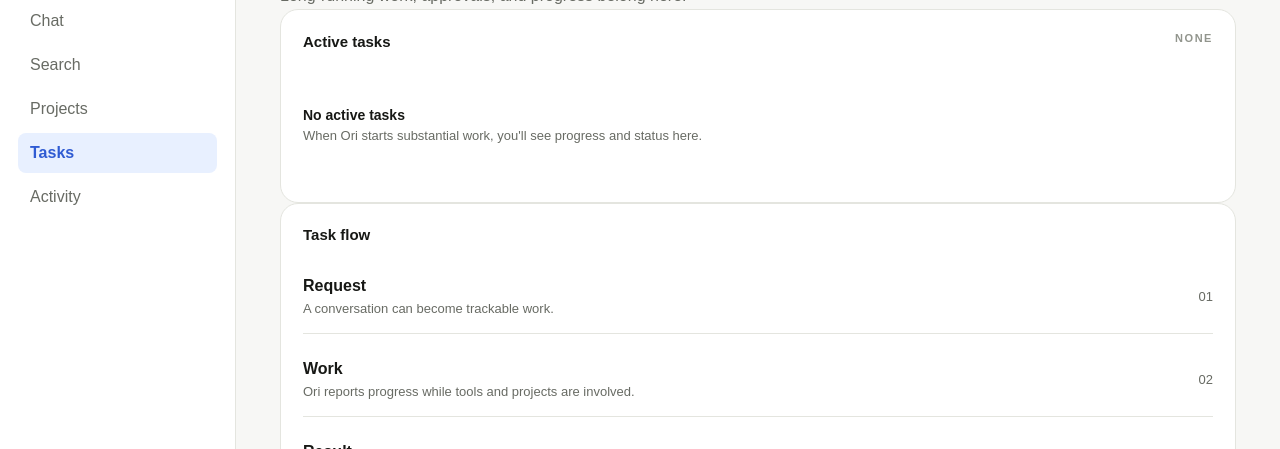
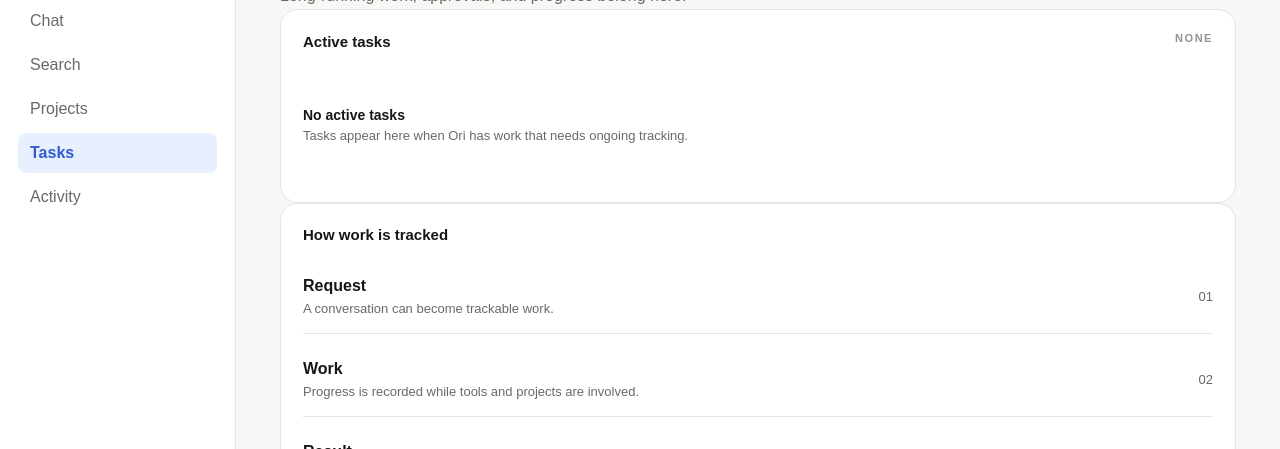
Before and after one commit to 30lnewcomb-byte/ori-platform, a Next.js app in the folder apps/web/: page /tasks in a window 1280 px wide. Shown: the part 127-576 px from the top of the page. Built offline with nearby package versions, Linux system fonts and the light colour scheme; a web font is replaced by a local one.

Commit message:
Polish production UI: page.tsx

```diff
--- a/apps/web/app/tasks/page.tsx
+++ b/apps/web/app/tasks/page.tsx
@@ -3,17 +3,27 @@ import AppShell from '../../components/app-shell'
 export default function TasksPage() {
   return (
     <AppShell active="Tasks">
-      <header className="topbar"><div><p className="eyebrow">TASKS</p><h1>Work to track.</h1><p className="appIntro">Long-running work, approvals, and progress belong here.</p></div><span className="eyebrow">0 RUNNING</span></header>
+      <header className="topbar">
+        <div>
+          <p className="eyebrow">TASKS</p>
+          <h1>Work to track.</h1>
+          <p className="appIntro">Long-running work, approvals, and progress belong here.</p>
+        </div>
+        <span className="eyebrow">0 RUNNING</span>
+      </header>
       <div className="homeGrid">
         <section className="sectionBlock">
           <div className="sectionHeader"><h3>Active tasks</h3><span className="eyebrow">NONE</span></div>
-          <div className="emptyState"><strong>No active tasks</strong><span>When Ori starts substantial work, you'll see progress and status here.</span></div>
+          <div className="emptyState">
+            <strong>No active tasks</strong>
+            <span>Tasks appear here when Ori has work that needs ongoing tracking.</span>
+          </div>
         </section>
         <section className="sectionBlock">
-          <div className="sectionHeader"><h3>Task flow</h3></div>
+          <div className="sectionHeader"><h3>How work is tracked</h3></div>
           <div className="dataList">
             <div className="dataRow"><div><strong>Request</strong><span>A conversation can become trackable work.</span></div><span>01</span></div>
-            <div className="dataRow"><div><strong>Work</strong><span>Ori reports progress while tools and projects are involved.</span></div><span>02</span></div>
+            <div className="dataRow"><div><strong>Work</strong><span>Progress is recorded while tools and projects are involved.</span></div><span>02</span></div>
             <div className="dataRow"><div><strong>Result</strong><span>Completed work links back to its conversation and project.</span></div><span>03</span></div>
           </div>
         </section>
```
